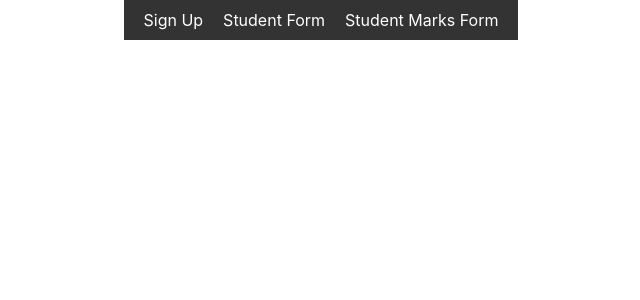
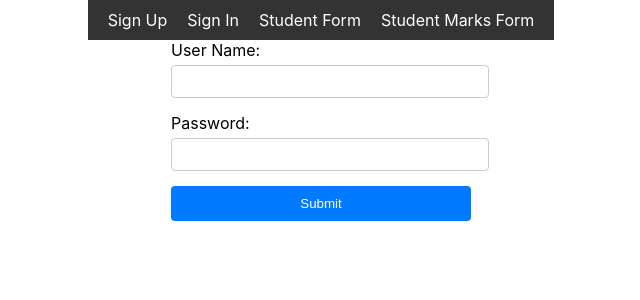
Before and after one commit to vsiripuram2/Student_profile, a React (Create React App) app in the folder student-service-frontend/: page /UserLogin in a window 1280 px wide. Shown: the top 300 px of the page, without its empty margins (319-959 px from the left). Built offline with nearby package versions, Linux system fonts and the light colour scheme.

Commit message:
user login form

```diff
--- a/student-service-frontend/src/App.js
+++ b/student-service-frontend/src/App.js
@@ -2,6 +2,7 @@ import "./App.css";
 import Navbar from "./NavBar/Navbar";
 import PostStudentDetails from "./StudentAPI/PostStudentDetails";
 import PostStudentMarks from "./StudentAPI/PostStudentMarks";
+import UserLogin from "./UserAPI/UserLogin";
 import UserSignUp from "./UserAPI/UserSignUp";
 import { BrowserRouter, Route, Routes } from "react-router-dom";
 
@@ -12,6 +13,7 @@ function App() {
         <Navbar />
         <Routes>
           <Route path="/UserSignUp" element={<UserSignUp />} />
+          <Route path="/UserLogin" element={<UserLogin />} />
           <Route path="/PostStudentDetails" element={<PostStudentDetails />} />
           <Route path="/PostStudentMarks" element={<PostStudentMarks />} />
         </Routes>
--- a/student-service-frontend/src/NavBar/Navbar.js
+++ b/student-service-frontend/src/NavBar/Navbar.js
@@ -11,6 +11,9 @@ const Navbar = () => {
         <NavLink activeClassName={styles.activeLink} className={styles.navLink} to="/UserSignUp">
           Sign Up
         </NavLink>
+        <NavLink activeClassName={styles.activeLink} className={styles.navLink} to="/UserLogin">
+          Sign In
+        </NavLink>
         <NavLink activeClassName={styles.activeLink} className={styles.navLink} to="/PostStudentDetails">
           Student Form
         </NavLink>
--- /dev/null
+++ b/student-service-frontend/src/UserAPI/UserLogin.js
@@ -0,0 +1,60 @@
+import React, { useState, useEffect } from "react";
+import axios from "axios";
+
+const AUTHENTICATE_URL = "http://localhost:8181/auth-api/authenticate";
+const UserLogin = () => {
+  const [formData, setFormData] = useState({
+    username: "",
+    password: "",
+  });
+
+  const handleChange = (e) => {
+    console.log(e.target.name);
+    console.log(e.target.value);
+    setFormData({ ...formData, [e.target.name]: e.target.value });
+  };
+
+  const handleSubmit = async (event) => {
+    event.preventDefault();
+    console.log(formData + "after setting formdata");
+    try {
+      const response = await axios.post(
+         AUTHENTICATE_URL,
+        formData
+      );
+      console.log("Form data submitted successfully:", response);
+    } catch (error) {
+      console.error("Error submitting form data:", error);
+    }
+  };
+
+  return (
+    <div className="form-container">
+      <form onSubmit={handleSubmit} className="form">
+        <div className="form-group">
+          <label htmlFor="username">User Name:</label>
+          <input
+            type="text"
+            id="username"
+            name="username"
+            value={formData.username}
+            onChange={handleChange}
+          />
+        </div>
+        <div className="form-group">
+          <label htmlFor="password">Password:</label>
+          <input
+            type="password"
+            id="password"
+            name="password"
+            value={formData.password}
+            onChange={handleChange}
+          />
+        </div>
+        <button type="submit">Submit</button>
+      </form>
+    </div>
+  );
+};
+
+export default UserLogin;
```
